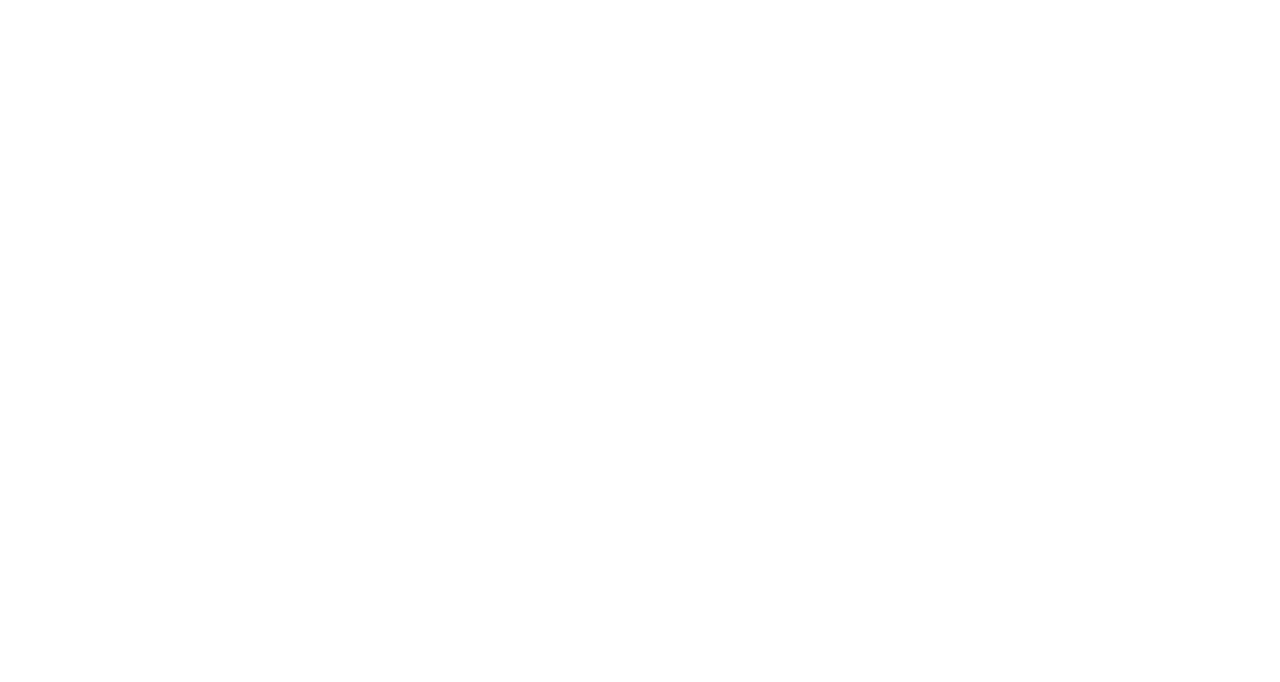
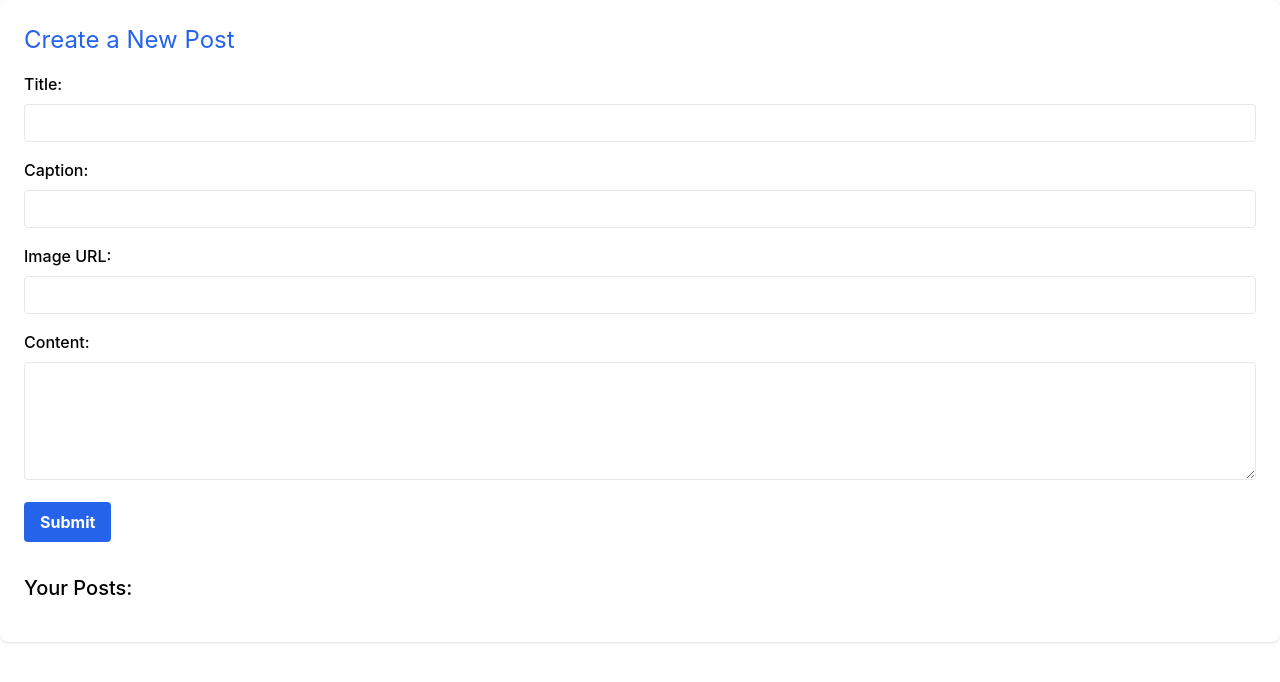
Before and after one commit to Mo-Gamer-2000/MetaSite, a React (Create React App) app in the folder mern-frontend/: page /create-post in a window 1280 px wide. Before the commit this address had no page. Shown: the top 682 px of the page. Built offline with nearby package versions, Linux system fonts and the light colour scheme.

Commit message:
Create Post page created

```diff
--- a/mern-frontend/src/App.js
+++ b/mern-frontend/src/App.js
@@ -6,6 +6,7 @@
 import ProtectedRoute from "./components/login/ProtectedRoute";
 import Dashboard from "./components/dashboard/Dashboard";
 import AuthContext from "./context/AuthContext";
+import CreatePost from "./components/CreatePost";
 
 function App() {
   const [user, setUser] = useState(null);
@@ -30,6 +31,7 @@
             <Route index path="/" element={<HomePage />} />
             <Route path="/login" element={<LoginPage />} />
             <Route path="/register" element={<RegisterPage />} />
+            <Route path="/create-post" element={<CreatePost />} />
             <Route
               path="/dashboard"
               element={
--- /dev/null
+++ b/mern-frontend/src/components/CreatePost.jsx
@@ -0,0 +1,117 @@
+import React, { useEffect, useState, useContext } from "react";
+import AuthContext from "../context/AuthContext";
+import axios from "axios";
+import { useNavigate } from "react-router-dom";
+
+function CreatePost() {
+  const [title, setTitle] = useState("");
+  const [caption, setCaption] = useState("");
+  const [content, setContent] = useState("");
+  const [image, setImage] = useState("");
+  const { user } = useContext(AuthContext);
+
+  const navigate = useNavigate();
+
+  const handleSubmit = async (e) => {
+    e.preventDefault();
+
+    if (!title || !caption || !content || !image) {
+      alert("All fields are required.");
+      return;
+    }
+
+    // ... [rest of the logic remains the same]
+    alert("Post created successfully!");
+    navigate("/dashboard");
+  };
+
+  const [userPosts, setUserPosts] = useState([]);
+
+  useEffect(() => {
+    const fetchUserPosts = async () => {
+      try {
+        const response = await axios.get(
+          `http://localhost:5000/api/posts?author=${user.id}`
+        );
+        setUserPosts(response.data);
+      } catch (error) {
+        console.error("Failed to fetch user posts:", error);
+      }
+    };
+
+    fetchUserPosts();
+  }, []);
+
+  return (
+    <div className="bg-white shadow rounded-lg p-6">
+      <h2 className="text-2xl text-blue-600 mb-4">Create a New Post</h2>
+      <form onSubmit={handleSubmit}>
+        <div className="mb-4">
+          <label className="block text-black font-medium mb-2">Title:</label>
+          <input
+            type="text"
+            value={title}
+            onChange={(e) => setTitle(e.target.value)}
+            className="border rounded w-full py-2 px-3 text-gray-700 leading-tight focus:border-blue-500 focus:ring"
+          />
+        </div>
+        <div className="mb-4">
+          <label className="block text-black font-medium mb-2">Caption:</label>
+          <input
+            type="text"
+            value={caption}
+            onChange={(e) => setCaption(e.target.value)}
+            className="border rounded w-full py-2 px-3 text-gray-700 leading-tight focus:border-blue-500 focus:ring"
+          />
+        </div>
+        <div className="mb-4">
+          <label className="block text-black font-medium mb-2">
+            Image URL:
+          </label>
+          <input
+            type="text"
+            value={image}
+            onChange={(e) => setImage(e.target.value)}
+            className="border rounded w-full py-2 px-3 text-gray-700 leading-tight focus:border-blue-500 focus:ring"
+          />
+        </div>
+        <div className="mb-4">
+          <label className="block text-black font-medium mb-2">Content:</label>
+          <textarea
+            value={content}
+            onChange={(e) => setContent(e.target.value)}
+            className="border rounded w-full py-2 px-3 text-gray-700 leading-tight focus:border-blue-500 focus:ring"
+            rows="5"
+          />
+        </div>
+        <button
+          type="submit"
+          className="bg-blue-600 hover:bg-blue-700 text-white font-bold py-2 px-4 rounded focus:outline-none focus:shadow-outline-blue active:bg-blue-800"
+        >
+          Submit
+        </button>
+      </form>
+
+      <div className="mt-8">
+        <h3 className="text-xl font-medium mb-4">Your Posts:</h3>
+        {userPosts.map((post) => (
+          <div
+            key={post._id}
+            className="mb-4 bg-white shadow-md rounded-lg p-4"
+          >
+            <img
+              src={post.image}
+              alt={post.title}
+              className="w-full h-32 object-cover rounded-t"
+            />
+            <h4 className="text-lg font-medium mt-4">{post.title}</h4>
+            <p className="text-gray-700 mt-2">{post.caption}</p>
+            {/* Add Edit/Delete buttons here if needed */}
+          </div>
+        ))}
+      </div>
+    </div>
+  );
+}
+
+export default CreatePost;
--- a/mern-frontend/src/components/dashboard/Dashboard.jsx
+++ b/mern-frontend/src/components/dashboard/Dashboard.jsx
@@ -33,9 +33,12 @@
 
       {/* Dashboard Tabs */}
       <div className="flex justify-start mb-8 space-x-4 overflow-x-auto">
-        <button className="px-6 py-2 text-sm sm:text-base bg-blue-500 text-white rounded-full focus:outline-none focus:bg-blue-600">
-          Section 1
-        </button>
+        <Link
+          to="/create-post"
+          className="px-6 py-2 text-sm sm:text-base bg-blue-500 text-white rounded-full focus:outline-none focus:bg-blue-600"
+        >
+          Create Post
+        </Link>
         <button className="px-6 py-2 text-sm sm:text-base bg-blue-500 text-white rounded-full focus:outline-none focus:bg-blue-600">
           Section 2
         </button>
@@ -56,7 +59,7 @@
           to="/"
           className="inline-block px-6 py-2 text-sm sm:text-base bg-red-500 text-white rounded-full focus:outline-none focus:bg-red-600"
         >
-          Return to HomePage
+          Back to Homepage
         </Link>
       </div>
     </div>
--- a/mern-frontend/src/index.js
+++ b/mern-frontend/src/index.js
@@ -9,9 +9,9 @@
 const root = ReactDOM.createRoot(document.getElementById("root"));
 root.render(
   <React.StrictMode>
-      <AuthProvider>
-        <App />
-      </AuthProvider>
+    <AuthProvider>
+      <App />
+    </AuthProvider>
   </React.StrictMode>
 );
 
```
